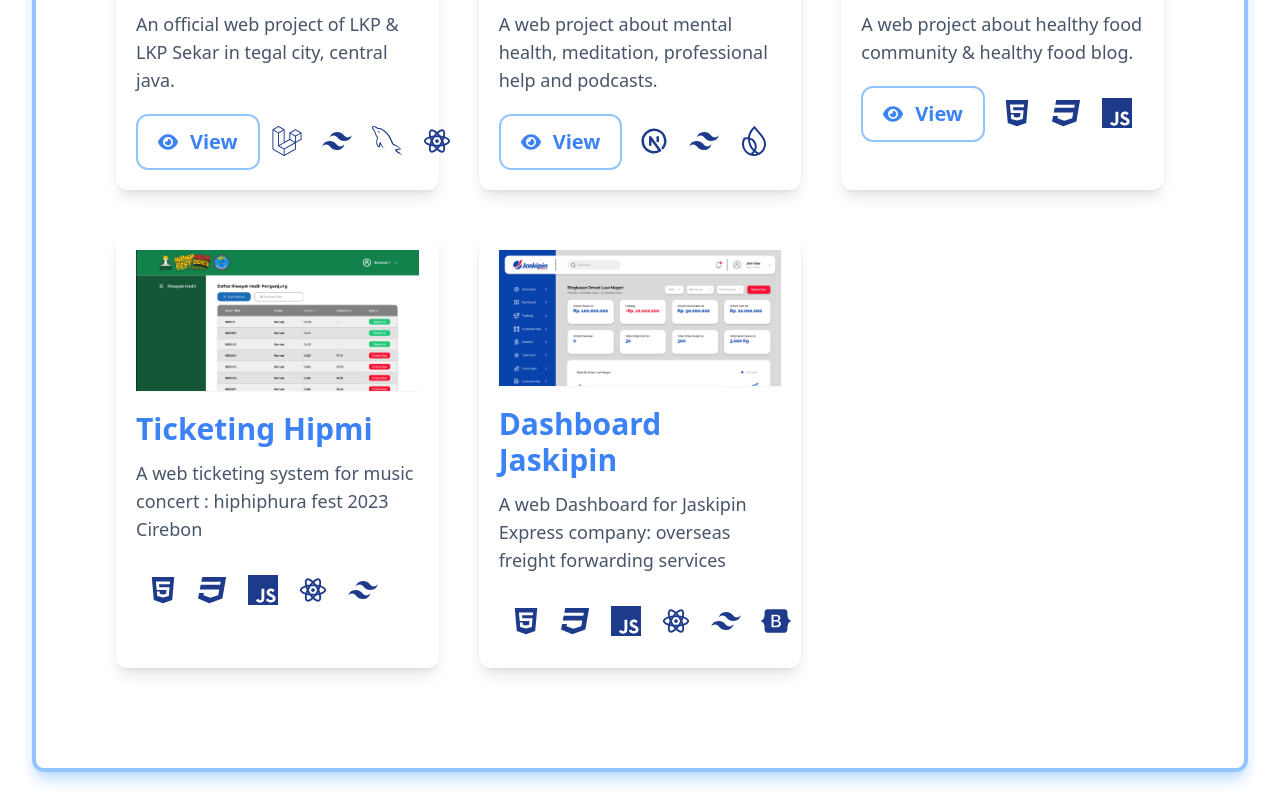
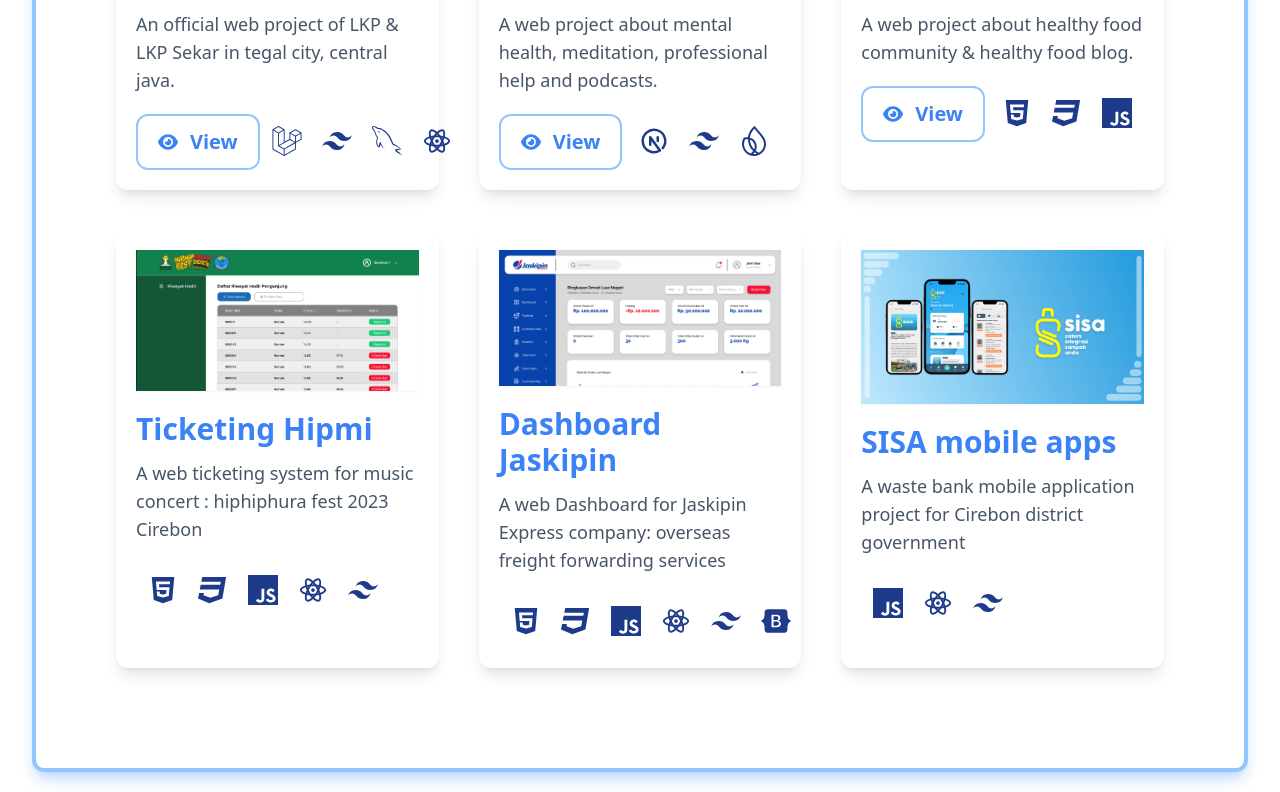
Before and after one commit to dodichakill/web-porto, a Next.js app: page /projects in a window 1280 px wide. Shown: the part 518-1310 px from the top of the page. Built offline with nearby package versions, Linux system fonts and the light colour scheme.

Commit message:
update project

```diff
--- a/src/app/projects/page.jsx
+++ b/src/app/projects/page.jsx
@@ -13,6 +13,8 @@ import imgTranquilmind from "@/assets/img/tranquilmind.png";
 import imgHipmi from "@/assets/img/hipmi.png";
 import imgFoodinesia from "@/assets/img/foodinesia.png";
 import imgJaskipin from "@/assets/img/Djaskipin.png";
+import imgSisa from "@/assets/img/SISA.png";
+
 export default function Skills() {
   return (
     <div className="pb-5 relative">
@@ -91,6 +93,19 @@ export default function Skills() {
               </>
             }
           />
+
+          <CardProject
+            name="SISA mobile apps"
+            image={imgSisa}
+            desc="A waste bank mobile application project for Cirebon district government"
+            icTech={
+              <>
+                <SiJavascript title="Javascript" />{" "}
+                <RiReactjsLine title="React Native" />{" "}
+                <SiTailwindcss title="Nativewind" />
+              </>
+            }
+          />
         </div>
       </Container>
     </div>
--- a/src/app/skills/page.jsx
+++ b/src/app/skills/page.jsx
@@ -2,7 +2,6 @@ import CardSkill from "@/components/CardSkill";
 import Navbar from "@/components/Navbar";
 import React from "react";
 import {
-  FaCode,
   FaHtml5,
   FaCss3,
   FaBootstrap,
```
Also changed, not shown: src/assets/img/SISA.png (added).
